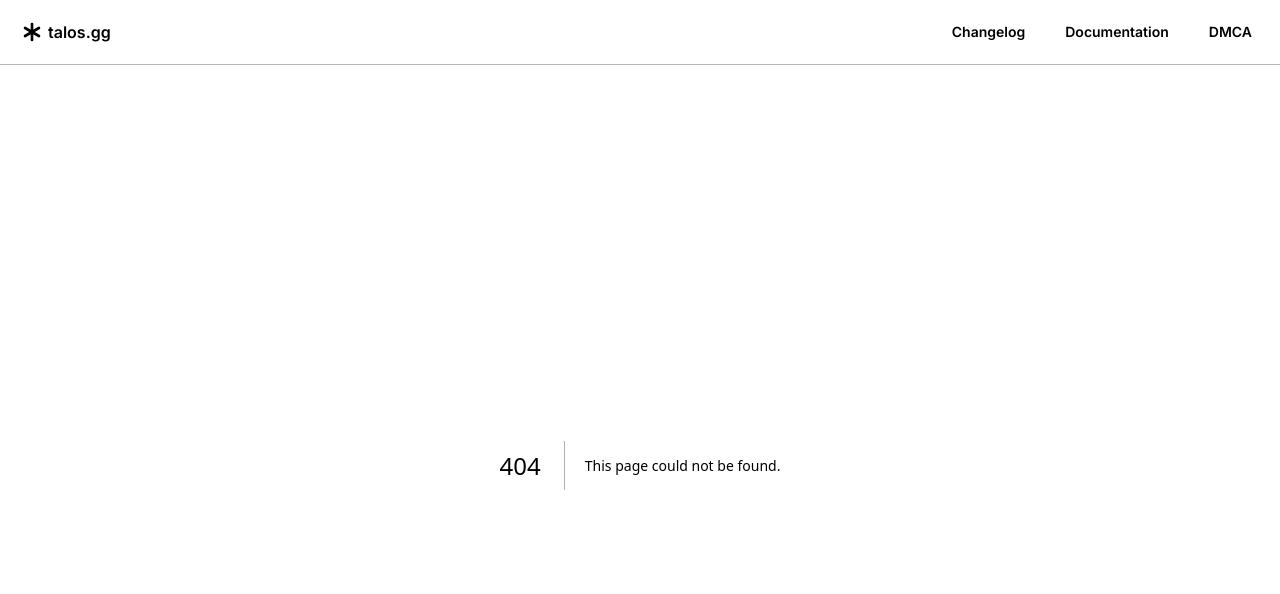
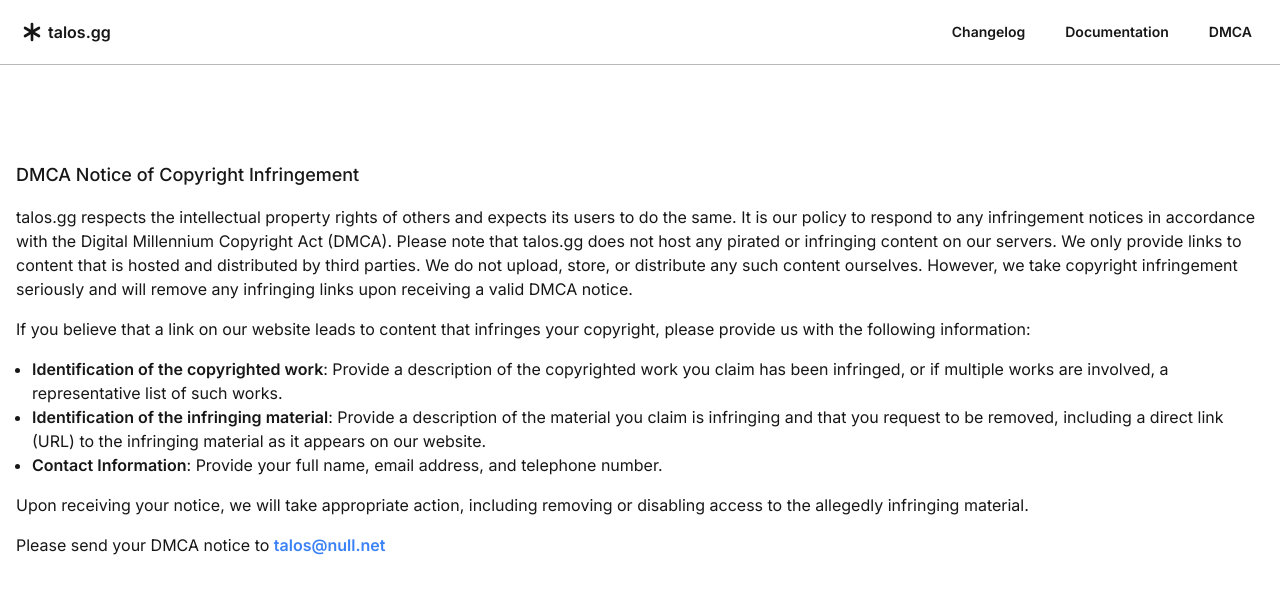
Before and after one commit to sf000000/talos.gg, a Next.js app: page /dmca in a window 1280 px wide. Before the commit this address had no page. Shown: the top 594 px of the page. Built offline with nearby package versions, Linux system fonts and the light colour scheme.

Commit message:
add dmca page

```diff
--- /dev/null
+++ b/app/(pages)/dmca/page.tsx
@@ -0,0 +1,65 @@
+import Link from "next/link";
+import React from "react";
+
+const DmcaPage = () => {
+  return (
+    <div className="container mx-auto p-4 mt-20">
+      <h1 className="text-lg font-medium">
+        DMCA Notice of Copyright Infringement
+      </h1>
+      <p className="mt-4">
+        talos.gg respects the intellectual property rights of others and expects
+        its users to do the same. It is our policy to respond to any
+        infringement notices in accordance with the Digital Millennium Copyright
+        Act (DMCA). Please note that talos.gg does not host any pirated or
+        infringing content on our servers. We only provide links to content that
+        is hosted and distributed by third parties. We do not upload, store, or
+        distribute any such content ourselves. However, we take copyright
+        infringement seriously and will remove any infringing links upon
+        receiving a valid DMCA notice.
+      </p>
+      <p className="mt-4">
+        If you believe that a link on our website leads to content that
+        infringes your copyright, please provide us with the following
+        information:
+      </p>
+      <ul className="mt-4 list-disc pl-4">
+        <li>
+          <span className="font-semibold">
+            Identification of the copyrighted work
+          </span>
+          : Provide a description of the copyrighted work you claim has been
+          infringed, or if multiple works are involved, a representative list of
+          such works.
+        </li>
+        <li>
+          <span className="font-semibold">
+            Identification of the infringing material
+          </span>
+          : Provide a description of the material you claim is infringing and
+          that you request to be removed, including a direct link (URL) to the
+          infringing material as it appears on our website.
+        </li>
+        <li>
+          <span className="font-semibold">Contact Information</span>: Provide
+          your full name, email address, and telephone number.
+        </li>
+      </ul>
+      <p className="mt-4">
+        Upon receiving your notice, we will take appropriate action, including
+        removing or disabling access to the allegedly infringing material.
+      </p>
+      <p className="mt-4">
+        Please send your DMCA notice to{" "}
+        <Link
+          className="text-blue-500 font-semibold"
+          href="mailto:talos@null.net"
+        >
+          talos@null.net
+        </Link>
+      </p>
+    </div>
+  );
+};
+
+export default DmcaPage;
```
